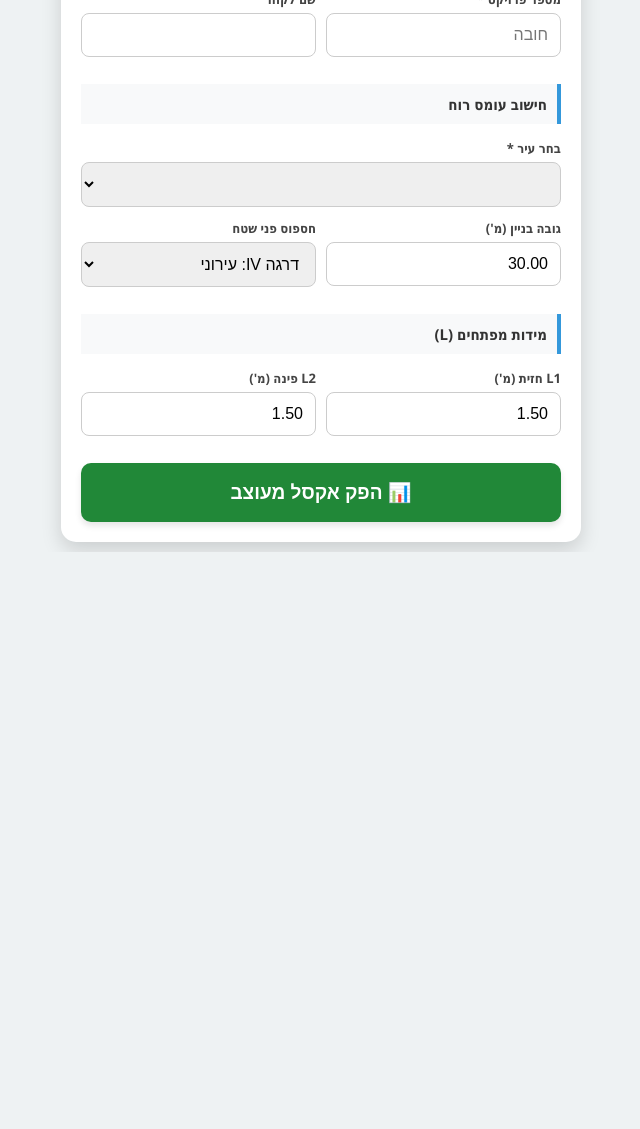
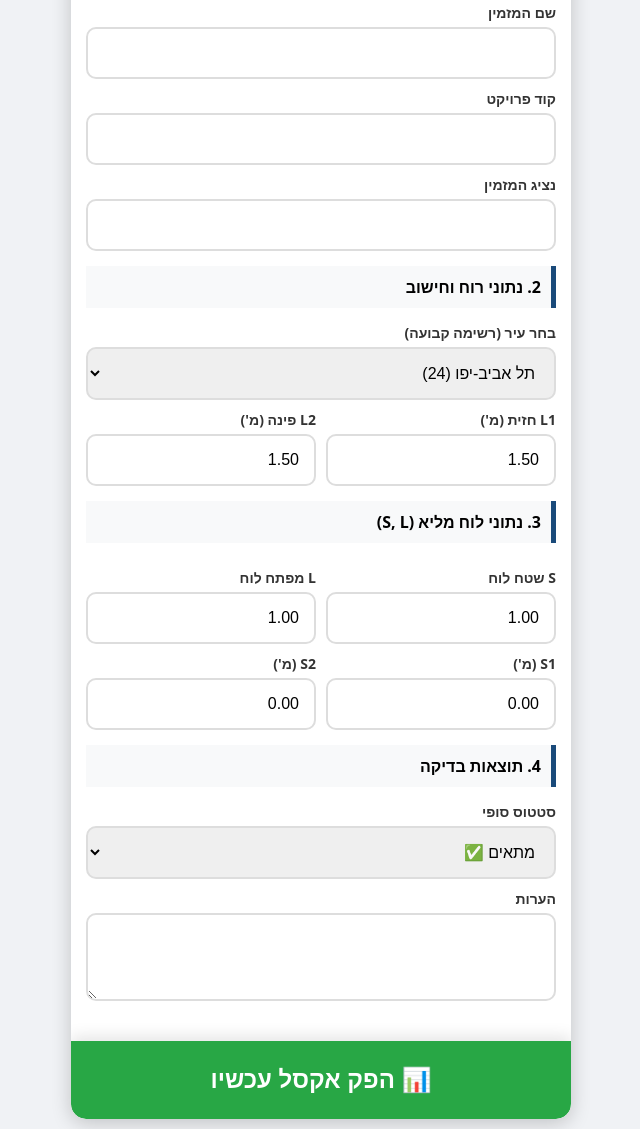
Before and after one commit to amiraharonsystem-cloud/railing-calculator., a plain HTML site: page index.html in a window 1280 px wide. Shown: the part 257-1386 px from the top of the page, without its empty margins (319-959 px from the left). Before the commit the page ends 809 px from the top, so only its background shows below. Drawn offline with Linux system fonts and the light colour scheme.

Commit message:
Update index.html

```diff
--- a/index.html
+++ b/index.html
@@ -3,116 +3,115 @@
 <head>
     <meta charset="UTF-8">
     <meta name="viewport" content="width=device-width, initial-scale=1.0">
-    <title>מחשבון עומסים - גרסה מעוצבת</title>
-    <script src="https://cdn.jsdelivr.net/npm/xlsx@0.18.5/dist/xlsx.full.min.js"></script>
+    <title>דוח מעקה - ת"י 1142</title>
+    <script src="https://cdn.sheetjs.com/xlsx-0.19.3/package/dist/xlsx.full.min.js"></script>
     <style>
-        :root { --primary: #1a2a3a; --accent: #3498db; --success: #218838; }
-        body { font-family: 'Segoe UI', Tahoma, sans-serif; background: #eef2f3; margin: 0; padding: 10px; display: flex; justify-content: center; }
-        .card { background: white; width: 100%; max-width: 480px; padding: 20px; border-radius: 15px; box-shadow: 0 8px 20px rgba(0,0,0,0.15); border-top: 6px solid var(--primary); }
-        h2 { text-align: center; color: var(--primary); margin-bottom: 20px; font-size: 24px; }
-        .section-header { background: #f8f9fa; padding: 10px; border-right: 4px solid var(--accent); font-weight: bold; margin: 15px 0; font-size: 15px; color: #333; }
+        body { font-family: system-ui, sans-serif; background: #f0f2f5; direction: rtl; padding: 10px; margin: 0; }
+        .container { background: white; max-width: 500px; margin: auto; border-radius: 15px; box-shadow: 0 4px 20px rgba(0,0,0,0.2); overflow: hidden; }
+        .head { background: #1a4a7a; color: white; padding: 20px; text-align: center; font-size: 20px; font-weight: bold; }
+        .content { padding: 15px; }
+        .section { background: #f8f9fa; padding: 10px; margin: 15px 0; border-right: 5px solid #1a4a7a; font-weight: bold; }
+        label { display: block; margin: 10px 0 5px; font-size: 14px; font-weight: bold; color: #333; }
+        input, select, textarea { width: 100%; padding: 15px; border: 2px solid #ddd; border-radius: 10px; font-size: 16px; box-sizing: border-box; }
         .grid { display: grid; grid-template-columns: 1fr 1fr; gap: 10px; }
-        .field { margin-bottom: 12px; }
-        label { display: block; font-size: 13px; font-weight: 600; margin-bottom: 5px; color: #444; }
-        input, select { width: 100%; padding: 12px; border: 1px solid #ccc; border-radius: 8px; font-size: 16px; box-sizing: border-box; }
-        button { width: 100%; padding: 18px; background: var(--success); color: white; border: none; border-radius: 10px; font-size: 19px; font-weight: bold; cursor: pointer; margin-top: 15px; box-shadow: 0 4px 6px rgba(0,0,0,0.1); }
-        button:active { background: #1e7e34; transform: translateY(2px); }
+
+        /* כפתור ענק ובולט */
+        .btn-final {
+            width: 100%; padding: 25px; background: #28a745; color: white; border: none;
+            font-size: 24px; font-weight: bold; cursor: pointer; margin-top: 20px;
+            box-shadow: 0 -5px 15px rgba(0,0,0,0.1); border-radius: 0 0 15px 15px;
+        }
     </style>
 </head>
 <body>
 
-<div class="card">
-    <h2>תכנון עומסים למעקה</h2>
+<div class="container">
+    <div class="head">הפקת דוח מעקה רשמי</div>
 
-    <div class="field">
-        <label>סוג מעקה *</label>
-        <select id="type" onchange="toggleFields()">
-            <option value="מעקה עם לוח מילא">מעקה עם לוח מילא</option>
-            <option value="מעקה פלדה">מעקה פלדה</option>
+    <div class="content">
+        <div class="section">1. פרטי מנהלה (עמוד 1)</div>
+        <div class="grid">
+            <div><label>דו"ח מס' *</label><input type="text" id="r_no"></div>
+            <div><label>מבטל דו"ח</label><input type="text" id="r_cancel"></div>
+        </div>
+        <label>שם המזמין</label><input type="text" id="c_name">
+        <label>קוד פרויקט</label><input type="text" id="p_code">
+        <label>נציג המזמין</label><input type="text" id="c_rep">
+
+        <div class="section">2. נתוני רוח וחישוב</div>
+        <label>בחר עיר (רשימה קבועה)</label>
+        <select id="city_select">
+            <option value="24">תל אביב-יפו (24)</option>
+            <option value="26">ירושלים (26)</option>
+            <option value="24">חיפה (24)</option>
+            <option value="24">אשדוד (24)</option>
+            <option value="24">באר שבע (24)</option>
+            <option value="24">נתניה (24)</option>
+            <option value="24">ראשון לציון (24)</option>
+            <option value="24">פתח תקווה (24)</option>
+            <option value="26">צפת / הרים (26)</option>
+            <option value="24">אילת (24)</option>
         </select>
+
+        <div class="grid">
+            <div><label>L1 חזית (מ')</label><input type="number" id="l1" value="1.50"></div>
+            <div><label>L2 פינה (מ')</label><input type="number" id="l2" value="1.50"></div>
         </div>
 
-    <div class="section-header">פרטי זיהוי</div>
+        <div class="section">3. נתוני לוח מליא (S, L)</div>
         <div class="grid">
-        <div class="field">
-            <label>מספר פרויקט *</label>
-            <input type="text" id="projId" placeholder="חובה">
+            <div><label>S שטח לוח</label><input type="number" id="s_val" value="1.00"></div>
+            <div><label>L מפתח לוח</label><input type="number" id="l_val" value="1.00"></div>
         </div>
-        <div class="field">
-            <label>שם לקוח</label>
-            <input type="text" id="customer">
-        </div>
+        <div class="grid">
+            <div><label>S1 (מ')</label><input type="number" id="s1" value="0.00"></div>
+            <div><label>S2 (מ')</label><input type="number" id="s2" value="0.00"></div>
         </div>
 
-    <div id="windParams">
-        <div class="section-header">חישוב עומס רוח</div>
-        <div class="field">
-            <label>בחר עיר *</label>
-            <select id="city"></select>
-        </div>
-        <div class="grid">
-            <div class="field">
-                <label>גובה בניין (מ')</label>
-                <input type="number" id="hb" value="30.00" step="0.5">
-            </div>
-            <div class="field">
-                <label>חספוס פני שטח</label>
-                <select id="terrain">
-                    <option value="0.234">דרגה IV: עירוני</option>
-                    <option value="0.215">דרגה III: תעשייה</option>
-                </select>
-            </div>
-        </div>
+        <div class="section">4. תוצאות בדיקה</div>
+        <label>סטטוס סופי</label>
+        <select id="status"><option>מתאים ✅</option><option>לא מתאים ❌</option></select>
+        <label>הערות</label><textarea id="notes" rows="3"></textarea>
     </div>
 
-    <div class="section-header">מידות מפתחים (L)</div>
-    <div class="grid">
-        <div class="field">
-            <label>L1 חזית (מ')</label>
-            <input type="number" id="l1" value="1.50" step="0.01">
-        </div>
-        <div class="field">
-            <label>L2 פינה (מ')</label>
-            <input type="number" id="l2" value="1.50" step="0.01">
-        </div>
-    </div>
-
-    <button onclick="exportToExcel()">📊 הפק אקסל מעוצב</button>
+    <button class="btn-final" onclick="generateExcel()">📊 הפק אקסל עכשיו</button>
 </div>
 
 <script>
-    const CITY_MAP = {
-        "אבו גוש": 26, "אופקים": 24, "אור יהודה": 24, "אשדוד": 24, "אשקלון": 24, "באר שבע": 24,
-        "בית שמש": 26, "בני ברק": 24, "בת ים": 24, "גבעתיים": 24, "הרצליה": 24, "חדרה": 24,
-        "חולון": 24, "חיפה": 24, "טבריה": 24, "ירושלים": 26, "כפר סבא": 24, "מודיעין": 26,
-        "נתניה": 24, "פתח תקווה": 24, "צפת": 28, "ראשון לציון": 24, "רחובות": 24, "תל אביב-יפו": 24
-    };
+    function generateExcel() {
+        const id = document.getElementById('r_no').value;
+        if(!id) { alert("חובה למלא מספר דוח!"); return; }
 
-    const citySelect = document.getElementById('city');
-    Object.keys(CITY_MAP).sort().forEach(c => {
-        let o = document.createElement('option'); o.value = c; o.text = c; citySelect.add(o);
-    });
+        try {
+            const vb = document.getElementById('city_select').value;
+            const data = [
+                ["תעודת בדיקת מעקה במעטפת הבניין"],
+                ["מספר דווח:", id, "מבטל דווח:", document.getElementById('r_cancel').value],
+                ["קוד פרויקט:", document.getElementById('p_code').value, "תאריך:", new Date().toLocaleDateString('he-IL')],
+                [""],
+                ["פרטי לקוח:"],
+                ["שם המזמין:", document.getElementById('c_name').value],
+                ["נציג:", document.getElementById('c_rep').value],
+                [""],
+                ["נתוני חישוב:"],
+                ["מהירות רוח Vb:", vb],
+                ["L1:", document.getElementById('l1').value, "L2:", document.getElementById('l2').value],
+                ["S שטח לוח:", document.getElementById('s_val').value, "L מפתח לוח:", document.getElementById('l_val').value],
+                ["S1:", document.getElementById('s1').value, "S2:", document.getElementById('s2').value],
+                [""],
+                ["תוצאה סופית:", document.getElementById('status').value],
+                ["הערות:", document.getElementById('notes').value]
+            ];
 
-    function toggleFields() {
-        document.getElementById('windParams').style.display =
-            document.getElementById('type').value === 'מעקה פלדה' ? 'none' : 'block';
+            const ws = XLSX.utils.aoa_to_sheet(data);
+            const wb = XLSX.utils.book_new();
+            XLSX.utils.book_append_sheet(wb, ws, "דוח");
+            XLSX.writeFile(wb, "Report_" + id + ".xlsx");
+        } catch (e) {
+            alert("שגיאה: " + e.message);
         }
+    }
+</script>
 
-    function exportToExcel() {
-        const type = document.getElementById('type').value;
-        const proj = document.getElementById('projId').value;
-        const customer = document.getElementById('customer').value || "-";
-        const l1 = parseFloat(document.getElementById('l1').value);
-        const l2 = parseFloat(document.getElementById('l2').value);
-        const city = document.getElementById('city').value;
-
-        if (!proj) { alert("אנא הזן מספר פרויקט"); return; }
-
-        let Fser = 750, fw = 0;
-        if (type !== 'מעקה פלדה') {
-            const vb = CITY_MAP[city];
-            const hb = parseFloat(document.getElementById('hb').value);
-            const ze = Math.max(hb + 1.05, 2.0);
-            const logZ = Math.log(ze / 1.0);
-            const ce = (0.234 * logZ) * (1 + 7 / logZ);
-            const we = 0.613 * Math.pow(vb
+</body>
+</html>
```
Lines whose indentation alone changed are shown as unchanged.
